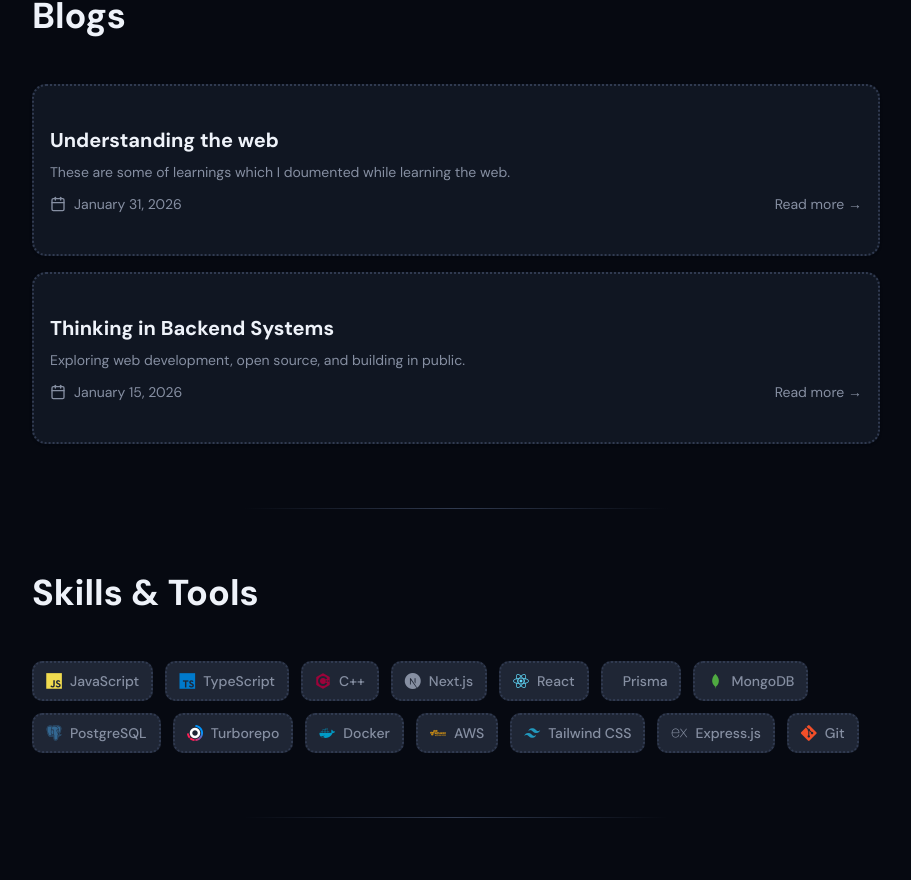
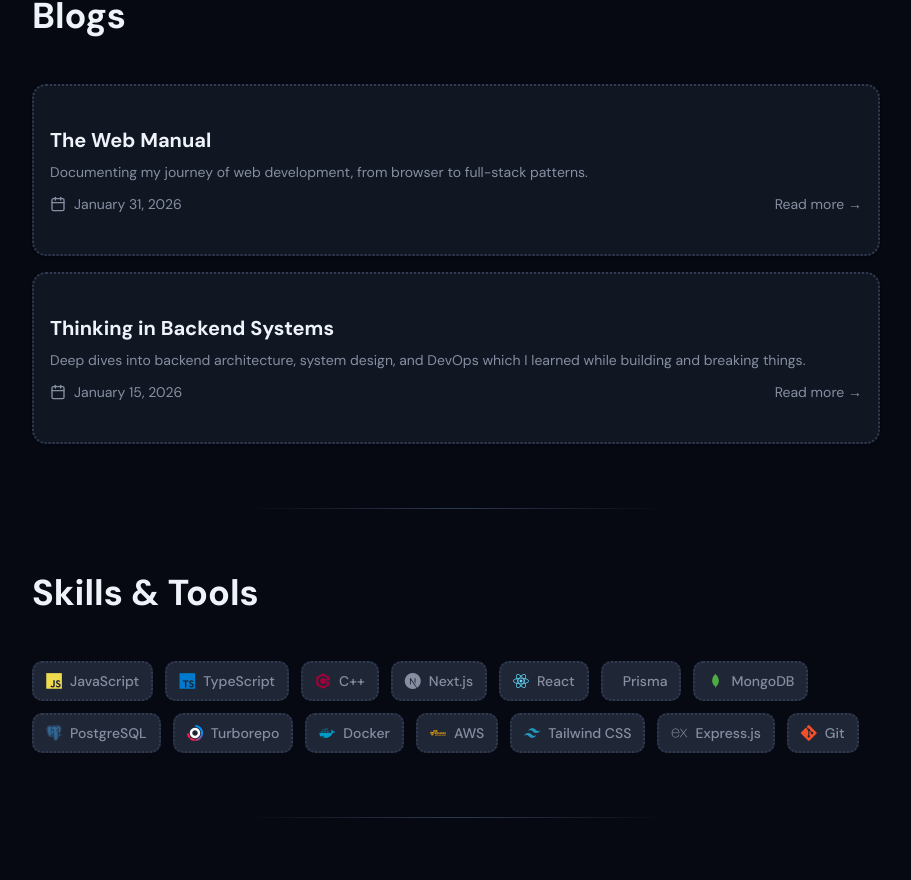
Before and after one commit to bikash138/Portfolio, a Next.js app: page / in a window 1280 px wide. Shown: the part 2038-2918 px from the top of the page, without its empty margins (184-1095 px from the left). Built offline with nearby package versions, Linux system fonts and the light colour scheme.

Commit message:
update blog links

```diff
--- a/src/data/blog.ts
+++ b/src/data/blog.ts
@@ -1,15 +1,15 @@
 export const blogPosts = [
   {
-    title: "Understanding the web",
+    title: "The Web Manual",
     description:
-      "These are some of learnings which I doumented while learning the web.",
+      "Documenting my journey of web development, from browser to full-stack patterns.",
     date: "January 31, 2026",
-    link: "https://chaicodeblogs.hashnode.dev",
+    link: "https://webbits.hashnode.dev",
   },
   {
     title: "Thinking in Backend Systems",
     description:
-      "Exploring web development, open source, and building in public.",
+      "Deep dives into backend architecture, system design, and DevOps which I learned while building and breaking things.",
     date: "January 15, 2026",
     link: "https://backendblogs.hashnode.dev/",
   },
```
